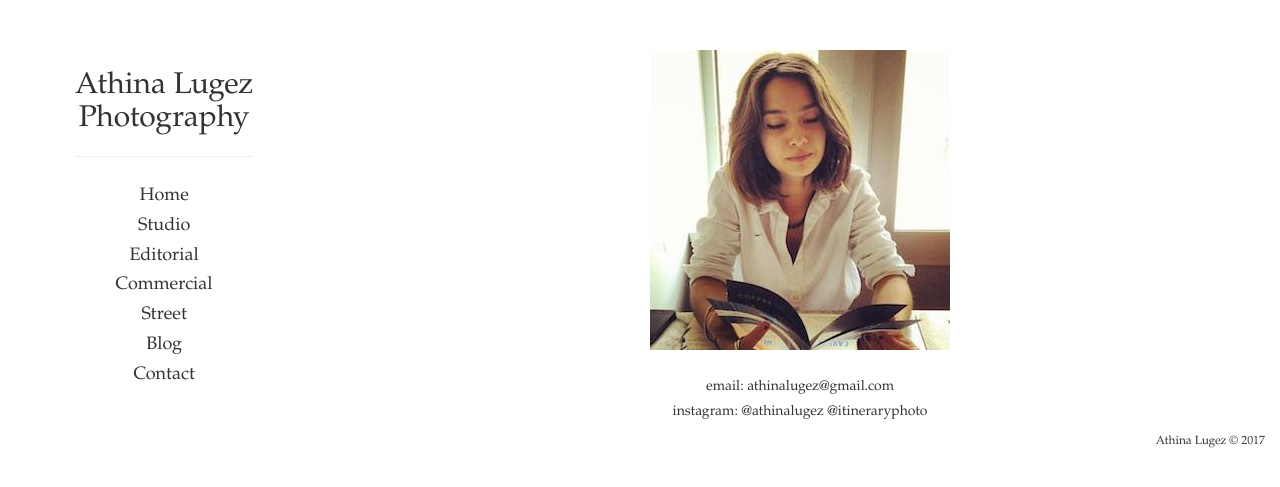
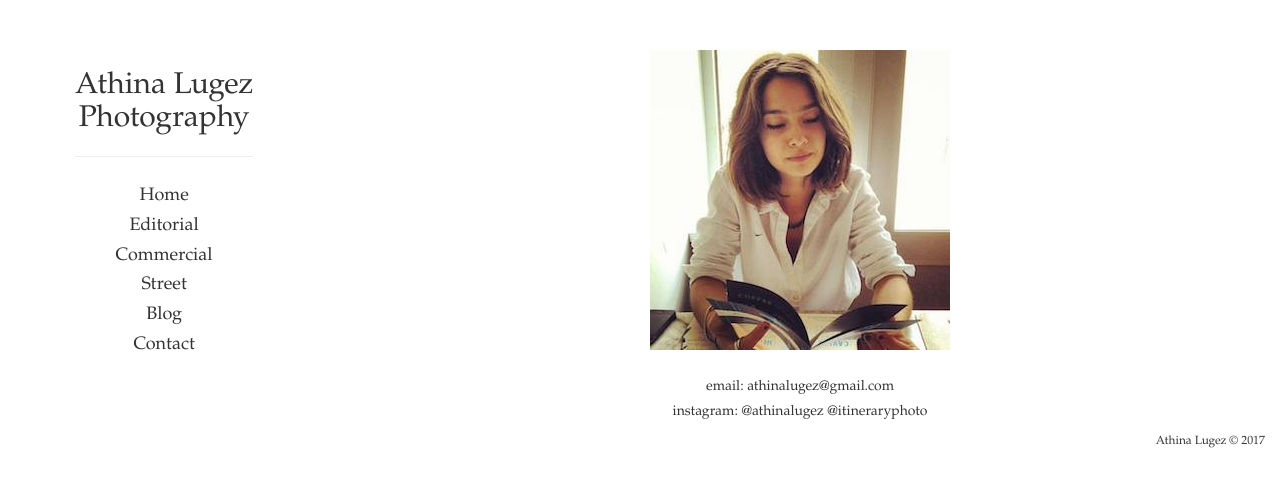
Before and after one commit to athinalugezphotography/athinalugezphotography.github.io, a Jekyll site: the page built from contact/index.html, in a window 1280 px wide. Shown: the top 487 px of the page. Built offline with Jekyll 4.4.1, drawn with Linux system fonts in a browser that asks for light colours.

Commit message:
Remove studio category

```diff
--- a/_layouts/default.html
+++ b/_layouts/default.html
@@ -45,7 +45,6 @@
             <div class="navbar-collapse collapse">
                 <ul class="nav navbar-nav">
                     <li><a href="/" class="btn btn-link no-link"><small>Home</small></a></li>
-                    <li><a href="/studio" class="btn btn-link no-link"><small>Studio</small></a></li>
                     <li><a href="/editorial" class="btn btn-link no-link"><small>Editorial</small></a></li>
                     <li><a href="/commercial" class="btn btn-link no-link"><small>Commercial</small></a></li>
                     <li><a href="/street" class="btn btn-link no-link"><small>Street</small></a></li>
@@ -65,7 +64,6 @@
                         <hr>
                         <ul class="nav">
                             <li><h4><a href="/" class="no-link">Home</a></h4></li>
-                            <li><h4><a href="/studio" class="no-link">Studio</a></h4></li>
                             <li><h4><a href="/editorial" class="no-link">Editorial</a></h4></li>
                             <li><h4><a href="/commercial" class="no-link">Commercial</a></h4></li>
                             <li><h4><a href="/street" class="no-link">Street</a></h4></li>
--- a/studio/index.html
+++ /dev/null
@@ -1,5 +0,0 @@
----
-layout: grid
-title: Studio
-pagename: studio
----
```
